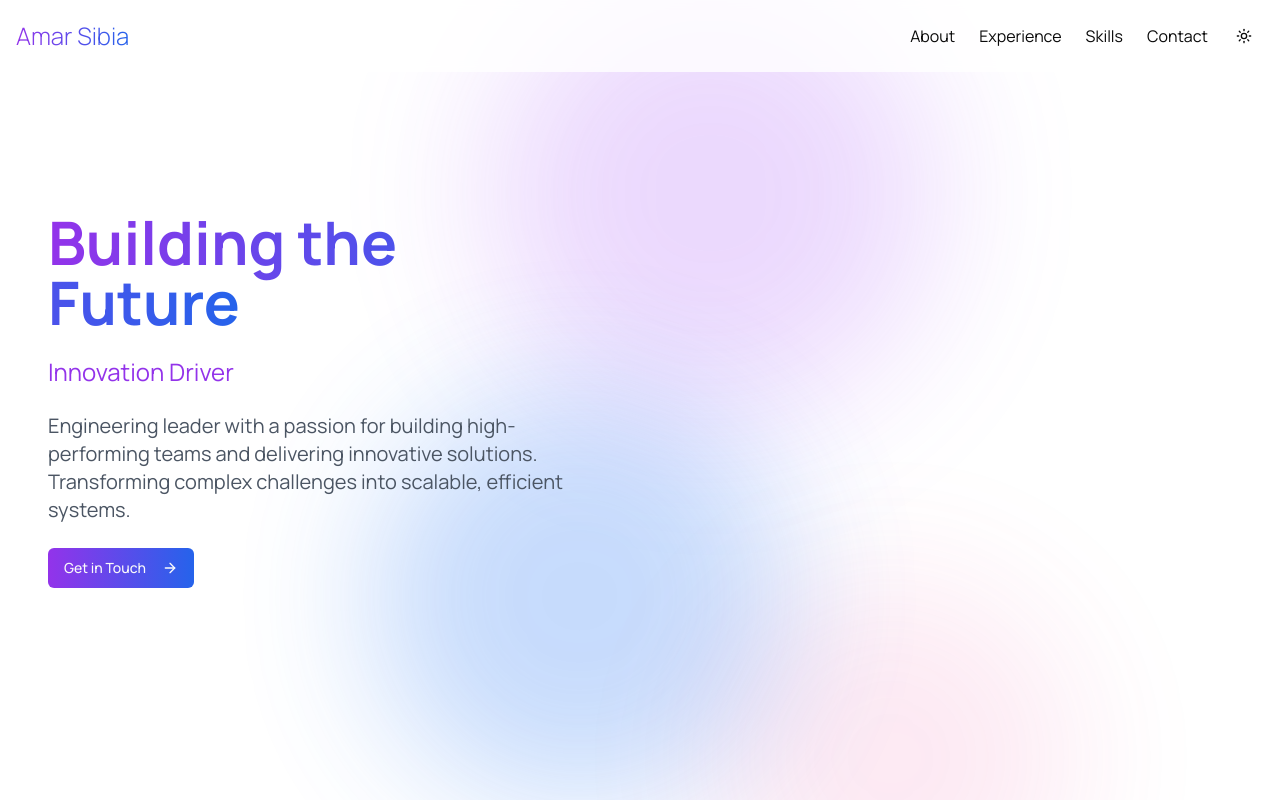
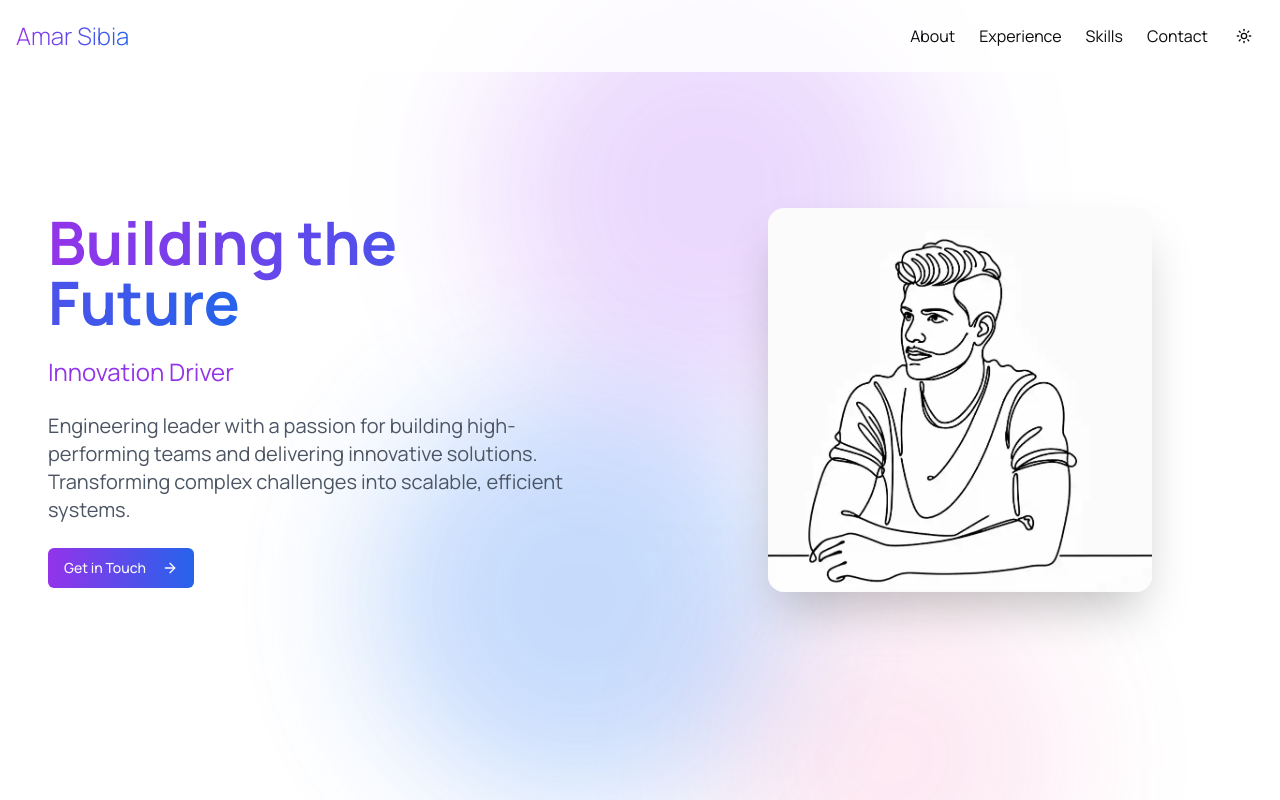
Before and after one commit to amarsibia/amarsibia.github.io, a Next.js app: page / in a window 1280 px wide. Shown: the top 800 px of the page. Built offline with nearby package versions, Linux system fonts and the light colour scheme.

Commit message:
feat: profile image added

```diff
--- a/components/hero.tsx
+++ b/components/hero.tsx
@@ -126,20 +126,20 @@ const Hero: FC = () => {
             </Button>
           </div>
 
-          {/* <motion.div
+          <motion.div
             className="relative w-64 h-64 md:w-96 md:h-96 mx-auto"
             initial={{ opacity: 0, scale: 0.5 }}
             animate={{ opacity: 1, scale: 1 }}
             transition={{ delay: 0.4, duration: 0.5 }}
           >
             <Image
-              src="/images/profile2.png"
+              src="/images/profile.webp"
               alt="Professional headshot"
               fill
-              className="rounded-2xl object-cover shadow-2xl"
+              className="rounded-2xl object-cover shadow-2xl dark:invert"
               priority
             />
-          </motion.div> */}
+          </motion.div>
         </div>
       </div>
     </motion.section>
```
Also changed, not shown: public/images/profile.webp, 1 other file (tests, documents, lock files or other folders).
